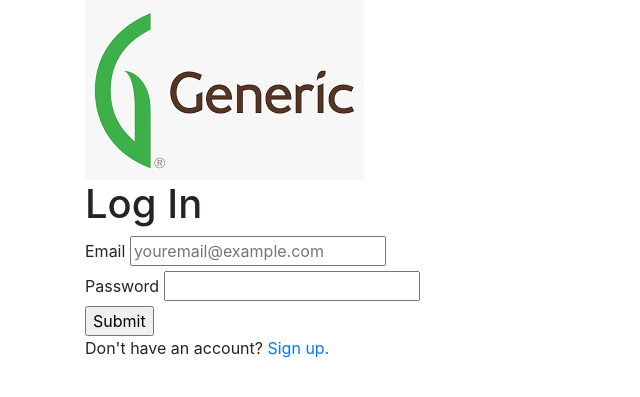
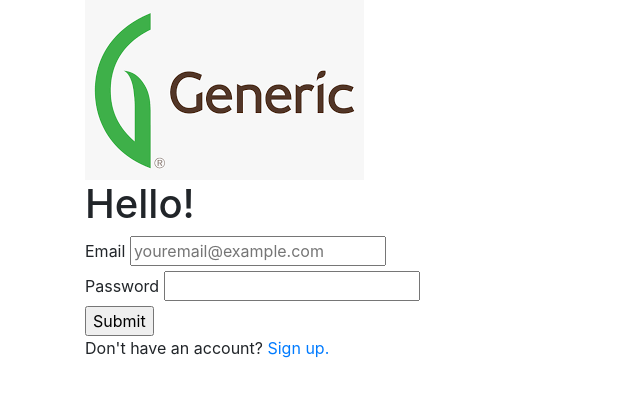
Before and after one commit to joelomax/QA-Project1-Flask, a Flask app: template songbox/songbox/templates/login.jinja2 in a window 1280 px wide. Shown: the top 397 px of the page, without its empty margins (0-640 px from the left). Run offline with Flask 2, Linux system fonts and the light colour scheme; the template is opened without the code that fills it: values that come from a table or form of the project are taken from there, others are empty; parts of the project's set-up code (start-up, migrations or seed data) failed here and were passed over; some libraries are stand-ins or nearby versions.

Commit message:
title change tests

```diff
--- a/songbox/songbox/templates/login.jinja2
+++ b/songbox/songbox/templates/login.jinja2
@@ -21,7 +21,7 @@
 
       {{ form.csrf_token }}
 
-      <h1>Log In</h1>
+      <h1>Hello!</h1>
 
       <fieldset class="email">
          {{ form.email.label }}
```
